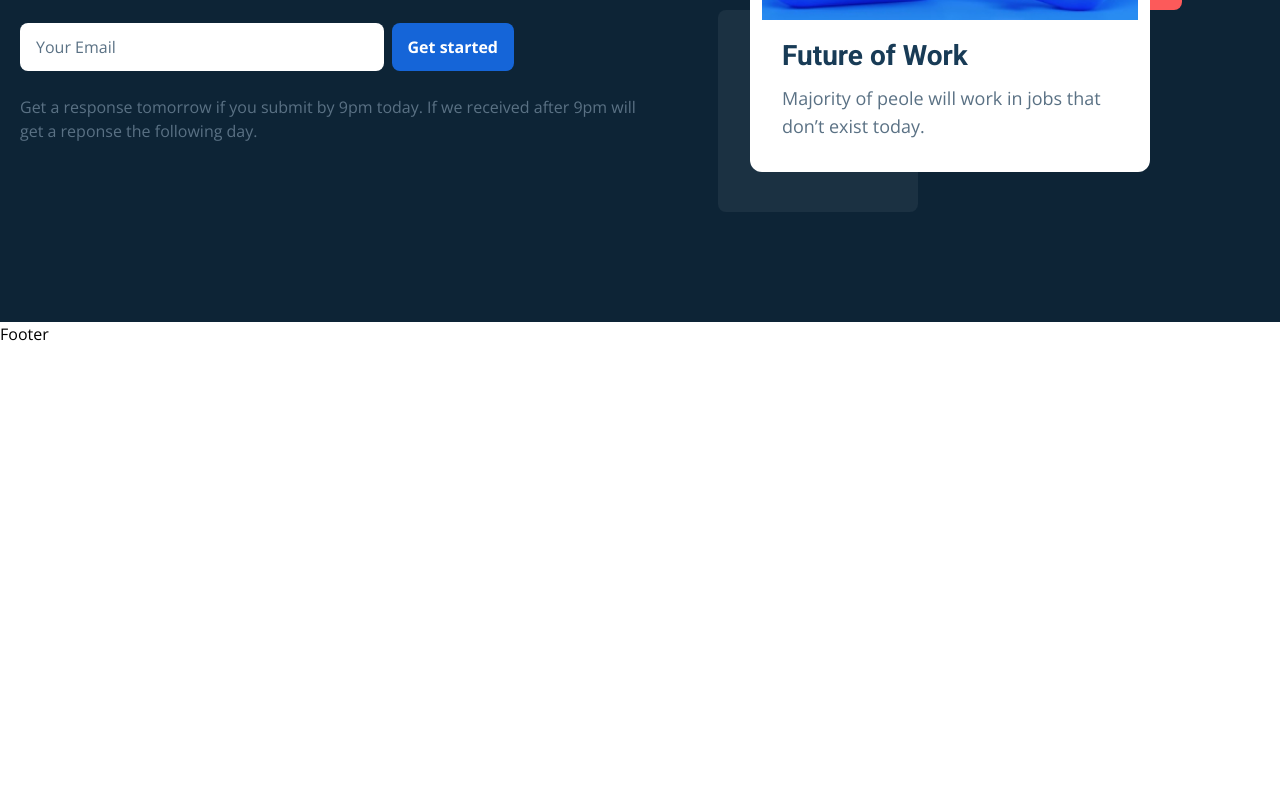
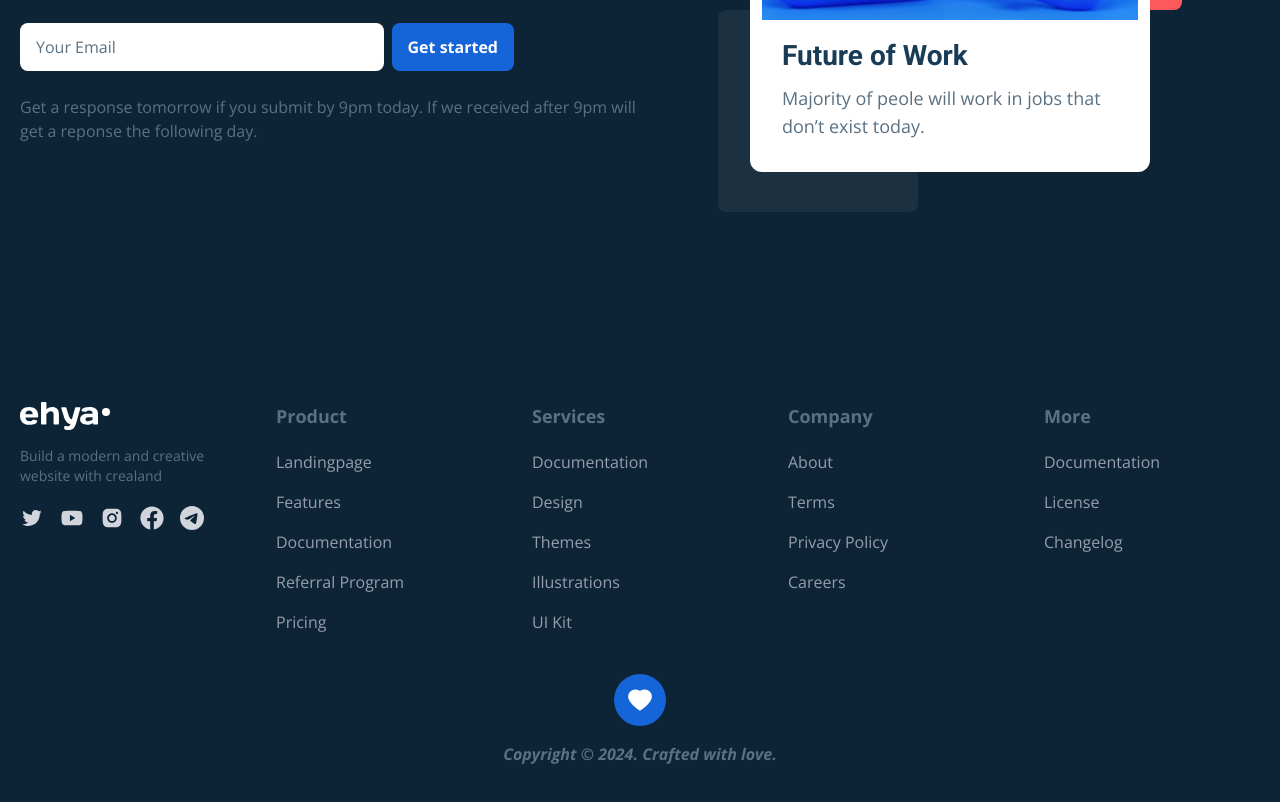
Before and after one commit to VDucDung/blog-app-client, a React (Create React App) app: page / in a window 1280 px wide. Shown: the part 1657-2459 px from the top of the page. Before the commit the page ends 2003 px from the top, so only its background shows below. Built offline with nearby package versions, Linux system fonts and the light colour scheme.

Commit message:
✅ Add footer component

```diff
--- a/src/components/Footer.jsx
+++ b/src/components/Footer.jsx
@@ -1,6 +1,136 @@
+import {
+  AiOutlineTwitter,
+  AiFillYoutube,
+  AiFillInstagram,
+  AiFillHeart
+} from 'react-icons/ai'
+import { FaFacebook } from 'react-icons/fa'
+import { BsTelegram } from 'react-icons/bs'
+
+import { images } from 'constants'
+
 const Footer = () => {
   return (
-    <div>Footer</div>
+    <section className='bg-dark-hard'>
+      <footer className='container mx-auto grid grid-cols-10 px-5 py-10 gap-y-10 gap-x-5 md:pt-20 md:grid-cols-12 lg:grid-cols-10 lg:gap-x-10'>
+        <div className='col-span-5 md:col-span-4 lg:col-span-2'>
+          <h3 className='text-dark-light font-bold md:text-lg'>Product</h3>
+          <ul className='text-[#959EAD] text-sm mt-5 space-y-4 md:text-base'>
+            <li>
+              <a href='/'>Landingpage</a>
+            </li>
+            <li>
+              <a href='/'>Features</a>
+            </li>
+            <li>
+              <a href='/'>Documentation</a>
+            </li>
+            <li>
+              <a href='/'>Referral Program</a>
+            </li>
+            <li>
+              <a href='/'>Pricing</a>
+            </li>
+          </ul>
+        </div>
+        <div className='col-span-5 md:col-span-4 lg:col-span-2'>
+          <h3 className='text-dark-light font-bold md:text-lg'>Services</h3>
+          <ul className='text-[#959EAD] text-sm mt-5 space-y-4 md:text-base'>
+            <li>
+              <a href='/'>Documentation</a>
+            </li>
+            <li>
+              <a href='/'>Design</a>
+            </li>
+            <li>
+              <a href='/'>Themes</a>
+            </li>
+            <li>
+              <a href='/'>Illustrations</a>
+            </li>
+            <li>
+              <a href='/'>UI Kit</a>
+            </li>
+          </ul>
+        </div>
+        <div className='col-span-5 md:col-span-4 md:col-start-5 lg:col-start-auto lg:col-span-2'>
+          <h3 className='text-dark-light font-bold md:text-lg'>Company</h3>
+          <ul className='text-[#959EAD] text-sm mt-5 space-y-4 md:text-base'>
+            <li>
+              <a href='/'>About</a>
+            </li>
+            <li>
+              <a href='/'>Terms</a>
+            </li>
+            <li>
+              <a href='/'>Privacy Policy</a>
+            </li>
+            <li>
+              <a href='/'>Careers</a>
+            </li>
+          </ul>
+        </div>
+        <div className='col-span-5 md:col-span-4 lg:col-span-2'>
+          <h3 className='text-dark-light font-bold md:text-lg'>More</h3>
+          <ul className='text-[#959EAD] text-sm mt-5 space-y-4 md:text-base'>
+            <li>
+              <a href='/'>Documentation</a>
+            </li>
+            <li>
+              <a href='/'>License</a>
+            </li>
+            <li>
+              <a href='/'>Changelog</a>
+            </li>
+          </ul>
+        </div>
+        <div className='col-span-10 md:order-first md:col-span-4 lg:col-span-2'>
+          <img
+            src={images.Logo}
+            alt='logo'
+            className='brightness-0 invert mx-auto md:mx-0'
+          />
+          <p className='text-sm text-dark-light text-center mt-4 md:text-left md:text-base lg:text-sm'>
+            Build a modern and creative website with crealand
+          </p>
+          <ul className='flex justify-center items-center mt-5 space-x-4 text-gray-300 md:justify-start'>
+            <li>
+              <a href='/'>
+                <AiOutlineTwitter className='w-6 h-auto hover:text-primary' />
+              </a>
+            </li>
+            <li>
+              <a href='/'>
+                <AiFillYoutube className='w-6 h-auto hover:text-[#FF0000] hover:rounded-full hover:bg-white' />
+              </a>
+            </li>
+            <li>
+              <a href='/'>
+                <AiFillInstagram className='w-6 h-auto hover:text-[#E1306C]' />
+              </a>
+            </li>
+            <li>
+              <a href='/'>
+                <FaFacebook className='w-6 h-auto hover:text-[#4267B2]' />
+              </a>
+            </li>
+            <li>
+              <a href='/'>
+                <BsTelegram className='w-6 h-auto hover:text-[#0088CC] hover:bg-white hover:rounded-full' />
+              </a>
+            </li>
+          </ul>
+        </div>
+        <div className='hidden md:flex flex-col items-center space-y-4 md:col-span-12 lg:col-span-10'>
+          <div className='bg-primary text-white p-3 rounded-full'>
+            <AiFillHeart className='w-7 h-auto' />
+          </div>
+          <p className='font-bold italic text-dark-light'>
+            Copyright © 2024. Crafted with love.
+          </p>
+        </div>
+      </footer>
+    </section>
   )
 }
 
```
